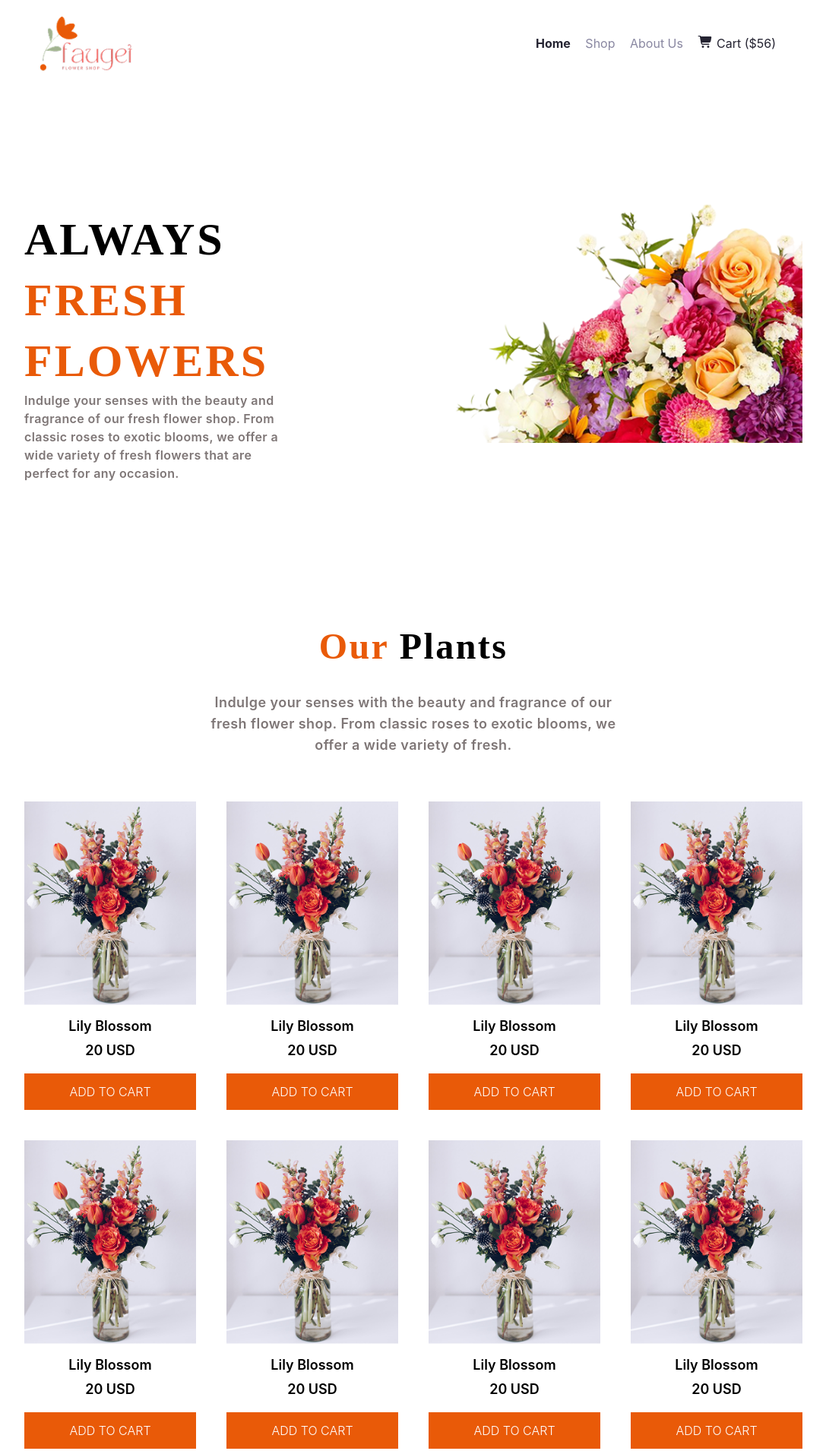
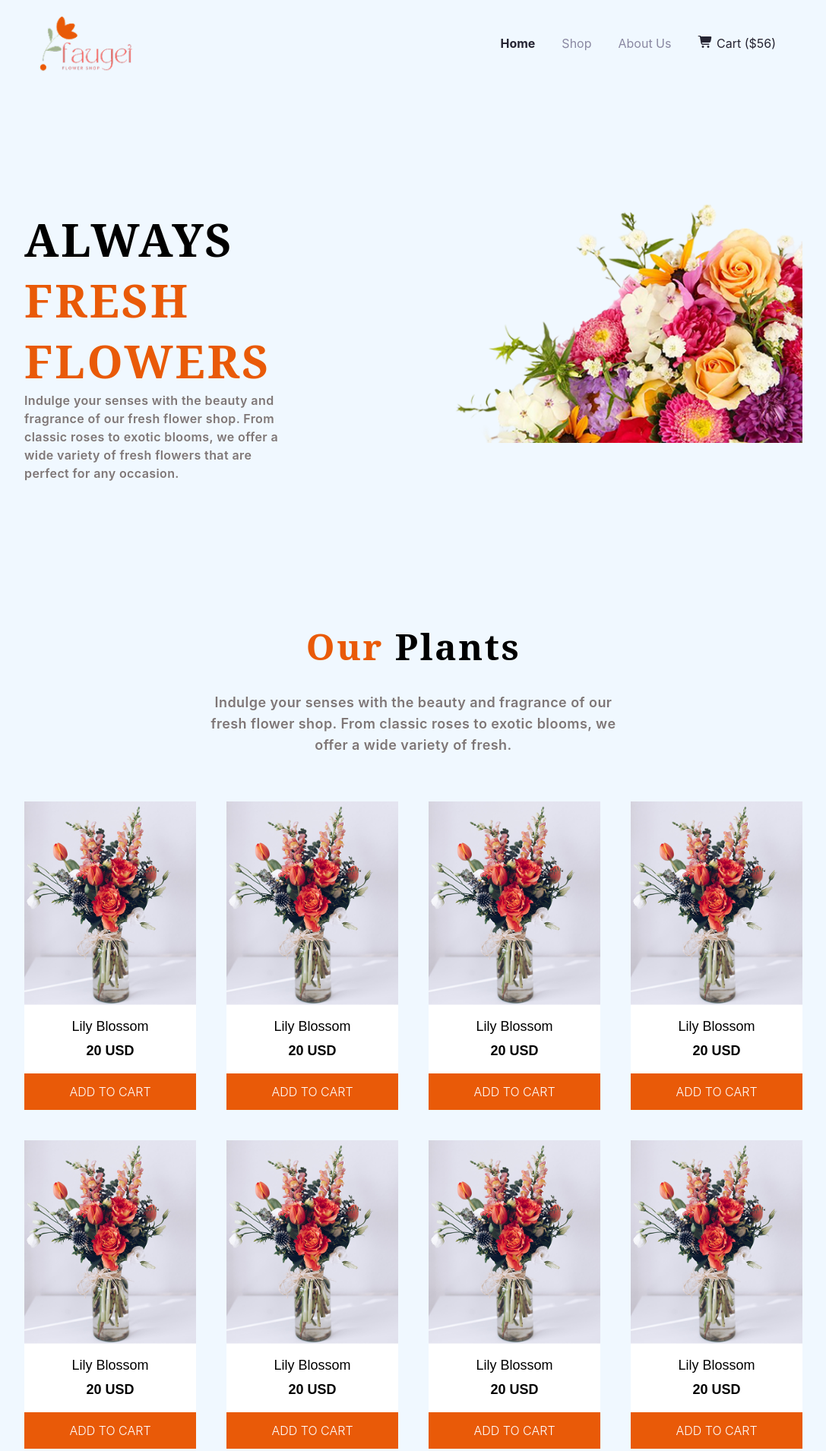
Before and after one commit to Abdullah881485/Ph-A-02, a website: page input.html in a window 1280 px wide. Shown: the top 1910 px of the page at 76% size, without its empty margins (96-1183 px from the left). Drawn offline with Linux system fonts and the light colour scheme.

Commit message:
added final with responsive

```diff
--- a/input.html
+++ b/input.html
@@ -4,21 +4,22 @@
     <meta charset="UTF-8">
     <meta name="viewport" content="width=device-width, initial-scale=1.0">
     <link rel="stylesheet" href="src/output.css">
+    <link href="https://fonts.googleapis.com/css2?family=Lora:wght@400;600&display=swap" rel="stylesheet">
     <link rel="stylesheet" href="https://cdnjs.cloudflare.com/ajax/libs/font-awesome/7.0.0/css/all.min.css" integrity="sha512-DxV+EoADOkOygM4IR9yXP8Sb2qwgidEmeqAEmDKIOfPRQZOWbXCzLC6vjbZyy0vPisbH2SyW27+ddLVCN+OMzQ==" crossorigin="anonymous" referrerpolicy="no-referrer" />
     <title>Assignment-02</title>
 </head>
 <body>
 
-    <header class=" w-[80%] mx-auto p-5">
+    <header class=" w-[90%] md:w-[80%] mx-auto p-5">
         <nav class=" flex justify-between items-center">
             <div class="logo">
-                <img class="w-[90%] " src="pic/logo.png" alt="logo">
+                <img class="w-[55%] md:w-[90%] " src="pic/logo.png" alt="logo">
             </div>
-            <div class="nav-items">
-               <a class="text-[#252432] font-bold" href="#">Home</a>
-               <a class="text-[#8987A1]" href="#">Shop</a>
-               <a class="text-[#8987A1]" href="#">About Us</a>
-               <a class="text-[#252432] font-semi-bold" class="nav-exc" href="#"><i class="fa-solid fa-cart-shopping"></i> Cart ($56) </a>
+            <div class="nav-items flex gap-5">
+               <a class="text-[#252432] font-bold hidden md:block" href="#">Home</a>
+               <a class="text-[#8987A1] hidden md:block" href="#">Shop</a>
+               <a class="text-[#8987A1] hidden md:block" href="#">About Us</a>
+               <a class="text-[#252432] font-semi-bold " href="#"><i class="fa-solid fa-cart-shopping"></i> Cart ($56) </a>
 
             </div>
         </nav>
@@ -26,8 +27,8 @@
     <main>
         <section class="hero">
             <div class="hero-full w-full md:w-[80%] py-20 mx-auto flex justify-between items-center flex-col-reverse md:flex-row">
-                <div class="hero-details w-[80%] md:w-1/2 pt-20">
-                    <h1 class="text-4xl md:text-6xl leading-12 md:leading-20 tracking-wider">ALWAYS <Span class="text-[#E95A08]  ">FRESH FLOWERS</Span></h1>
+                <div class="hero-details w-[90%] md:w-1/2 pt-20">
+                    <h1 class="text-3xl md:text-6xl leading-10 md:leading-20 tracking-wider">ALWAYS <Span class="text-[#E95A08]  ">FRESH FLOWERS</Span></h1>
                     <p class="w-[70%] text-[#7e7676] font-semibold tracking-wide pt-5 md:pt-0">Indulge your senses with the beauty and fragrance of our fresh flower shop. From classic roses to exotic blooms, we offer a wide variety of fresh flowers that are perfect for any occasion.</p>
                 </div>
                 <div class="hero-image">
@@ -46,7 +47,7 @@
                <div class="cards py-10 grid grid-cols-2 gap-10 md:grid-cols-4">
                     <div class="card-1 max-w-max bg-white overflow-hidden">
                         <img src="pic/sample-flower-image.png" alt="">
-                        <h3 class="text-center text-lg font-semibold pt-3">Lily Blossom</h3>
+                        <h3 class="text-center text-lg font-normal pt-3">Lily Blossom</h3>
                         <h3 class="text-center text-lg font-semibold mb-4 mt-1">20 USD</h3>
                         <div class="button cursor-pointer bg-[#E95A08] w-full py-2 md:py-3 text-white font-light text-center">
                             <a href="#">ADD TO CART</a>
@@ -54,7 +55,7 @@
                     </div>
                     <div class="card-1 max-w-max bg-white overflow-hidden">
                         <img src="pic/sample-flower-image.png" alt="">
-                        <h3 class="text-center text-lg font-semibold pt-3">Lily Blossom</h3>
+                        <h3 class="text-center text-lg font-normal pt-3">Lily Blossom</h3>
                         <h3 class="text-center text-lg font-semibold mb-4 mt-1">20 USD</h3>
                         <div class="button cursor-pointer bg-[#E95A08] w-full py-2 md:py-3 text-white font-light text-center">
                             <a href="#">ADD TO CART</a>
@@ -62,7 +63,7 @@
                     </div>
                     <div class="card-1 max-w-max bg-white overflow-hidden">
                         <img src="pic/sample-flower-image.png" alt="">
-                        <h3 class="text-center text-lg font-semibold pt-3">Lily Blossom</h3>
+                        <h3 class="text-center text-lg font-normal pt-3">Lily Blossom</h3>
                         <h3 class="text-center text-lg font-semibold mb-4 mt-1">20 USD</h3>
                         <div class="button cursor-pointer bg-[#E95A08] w-full py-2 md:py-3 text-white font-light text-center">
                             <a href="#">ADD TO CART</a>
@@ -70,7 +71,7 @@
                     </div>
                     <div class="card-1 max-w-max bg-white overflow-hidden">
                         <img src="pic/sample-flower-image.png" alt="">
-                        <h3 class="text-center text-lg font-semibold pt-3">Lily Blossom</h3>
+                        <h3 class="text-center text-lg font-normal pt-3">Lily Blossom</h3>
                         <h3 class="text-center text-lg font-semibold mb-4 mt-1">20 USD</h3>
                         <div class="button cursor-pointer bg-[#E95A08] w-full py-2 md:py-3 text-white font-light text-center">
                             <a href="#">ADD TO CART</a>
@@ -78,7 +79,7 @@
                     </div>
                     <div class="card-1 max-w-max bg-white overflow-hidden">
                         <img src="pic/sample-flower-image.png" alt="">
-                        <h3 class="text-center text-lg font-semibold pt-3">Lily Blossom</h3>
+                        <h3 class="text-center text-lg font-normal pt-3">Lily Blossom</h3>
                         <h3 class="text-center text-lg font-semibold mb-4 mt-1">20 USD</h3>
                         <div class="button cursor-pointer bg-[#E95A08] w-full py-2 md:py-3 text-white font-light text-center">
                             <a href="#">ADD TO CART</a>
@@ -86,7 +87,7 @@
                     </div>
                     <div class="card-1 max-w-max bg-white overflow-hidden">
                         <img src="pic/sample-flower-image.png" alt="">
-                        <h3 class="text-center text-lg font-semibold pt-3">Lily Blossom</h3>
+                        <h3 class="text-center text-lg font-normal pt-3">Lily Blossom</h3>
                         <h3 class="text-center text-lg font-semibold mb-4 mt-1">20 USD</h3>
                         <div class="button cursor-pointer bg-[#E95A08] w-full py-2 md:py-3 text-white font-light text-center">
                             <a href="#">ADD TO CART</a>
@@ -94,7 +95,7 @@
                     </div>
                     <div class="card-1 max-w-max bg-white overflow-hidden">
                         <img src="pic/sample-flower-image.png" alt="">
-                        <h3 class="text-center text-lg font-semibold pt-3">Lily Blossom</h3>
+                        <h3 class="text-center text-lg font-normal pt-3">Lily Blossom</h3>
                         <h3 class="text-center text-lg font-semibold mb-4 mt-1">20 USD</h3>
                         <div class="button cursor-pointer bg-[#E95A08] w-full py-2 md:py-3 text-white font-light text-center">
                             <a href="#">ADD TO CART</a>
@@ -102,7 +103,7 @@
                     </div>
                     <div class="card-1 max-w-max bg-white overflow-hidden">
                         <img src="pic/sample-flower-image.png" alt="">
-                        <h3 class="text-center text-lg font-semibold pt-3">Lily Blossom</h3>
+                        <h3 class="text-center text-lg font-normal pt-3">Lily Blossom</h3>
                         <h3 class="text-center text-lg font-semibold mb-4 mt-1">20 USD</h3>
                         <div class="button cursor-pointer bg-[#E95A08] w-full py-2 md:py-3 text-white font-light text-center">
                             <a href="#">ADD TO CART</a>
@@ -113,7 +114,7 @@
         </section>
 
 
-        <section class="lover w-[80%] mx-auto relative my-24">
+        <section class="lover w-[80%] mx-auto relative mt-24">
             <div class="trust w-[25%] absolute -top-10 left-[350px] drop-shadow-2xl">
                     <img class="hidden lg:block" src="pic/trusted-badge.png" alt="">
             </div>
@@ -148,7 +149,7 @@
 
                     <p class="w-fit md:w-[55%] mx-auto text-[#7e7676] font-semibold tracking-wide text-center py-5 text-xs md:text-lg">Indulge your senses with the beauty and fragrance of our fresh flower shop. From classic roses to exotic blooms, we offer a wide variety of fresh. </p>
                 </div>
-                <div class="img-full flex flex-col md:flex-row gap-5 justify-between ">
+                <div class="img-full flex flex-col lg:flex-row gap-5 justify-between ">
                 <div class="deal-img-left grid grid-cols-1 gap-5 ">
                     <div class="left-img-1 relative w-fit">
                         <img src="pic/deal-bloom.png" alt="" class="brightness-50 rounded-2xl w-full">
@@ -190,7 +191,7 @@
                     Join the colorful Branch
                 </h1>
                 <div class="input flex items-center justify-center py-7 w-full">
-                    <input type="email" name="email" id="email" placeholder="Write email" class="bg-white px-6 py-2 md:py-2.5 min-w-[40%]">
+                    <input type="email" name="email" id="email" placeholder="Write email" class="bg-white px-6 py-2 md:py-2.5 min-w-[40%] focus:outline-none focus:ring-0 focus:border-transparent">
                     <a class="button cursor-pointer bg-[#E95A08] min-w-[15%] px-3 py-3 md:py-2 text-white font-semibold text-center text-xs md:text-lg " href="#">Subscribe</a>
                 </div>
                 </div>
--- a/src/input.css
+++ b/src/input.css
@@ -1,6 +1,10 @@
 @tailwind utilities;
 @import "tailwindcss";
 @import url('https://fonts.googleapis.com/css2?family=Inter&family=Playfair+Display:wght@700&display=swap');
+
+@import url('https://fonts.googleapis.com/css2?family=Amiri:ital,wght@0,400;0,700;1,400;1,700&family=Inter:ital,opsz,wght@0,14..32,100..900;1,14..32,100..900&family=Montserrat:ital,wght@0,100..900;1,100..900&family=Mulish:ital,wght@0,200..1000;1,200..1000&family=Noto+Sans:ital,wght@0,100..900;1,100..900&family=Noto+Serif:ital,wght@0,100..900;1,100..900&family=Outfit:wght@100..900&family=Poppins:ital,wght@0,100;0,200;0,300;0,400;0,500;0,600;0,700;0,800;0,900;1,100;1,200;1,300;1,400;1,500;1,600;1,700;1,800;1,900&family=Raleway:ital,wght@0,100..900;1,100..900&display=swap');
+
+
 
 
 
@@ -11,11 +15,16 @@
     overflow-x: hidden;
 }
 body {
+    background-color: aliceblue;
   font-family: 'Inter', sans-serif;
 }
 h1, h2 {
-    font-family: 'Playfair Display', serif;
-    font-weight: 700;
+    font-family: "Noto Serif", serif;
+    font-weight: bold;
+}
+h3{
+    font-family: "Raleway", sans-serif;
+    font-weight: 600;
 }
 
 
```
Also changed, not shown: src/output.css.
